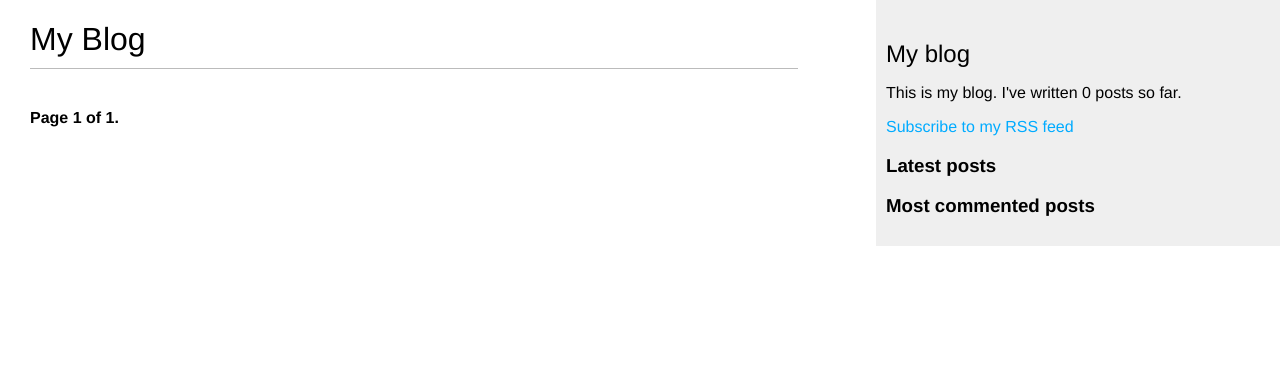
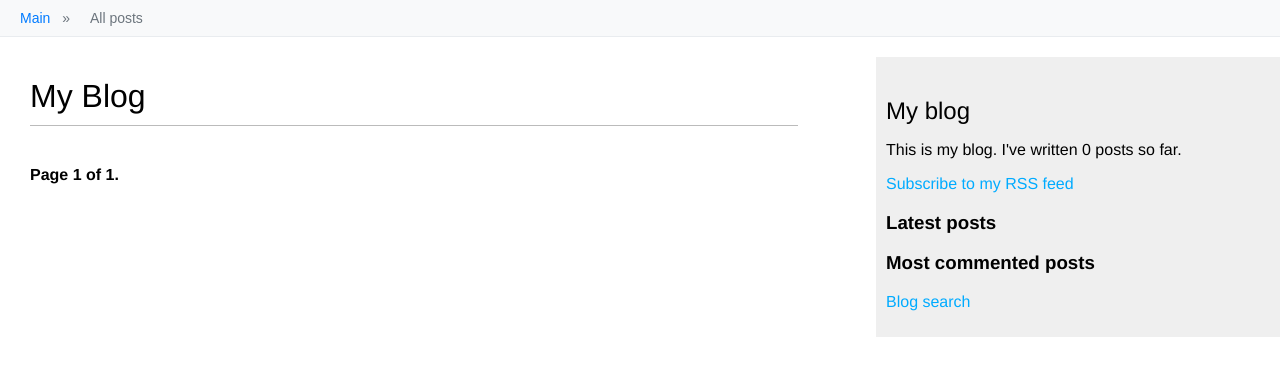
Before and after one commit to MaxAndreev27/django-blog, a Django app: page / in a window 1280 px wide. Shown: the top 376 px of the page. Run offline with Django 5.2, Linux system fonts and the light colour scheme; data that the repository does not hold is empty.

Commit message:
Add breadcrumbs

```diff
--- a/blog/views.py
+++ b/blog/views.py
@@ -16,7 +16,7 @@ def post_list(request, tag_slug=None):
         tag = get_object_or_404(Tag, slug=tag_slug)
         post_list = post_list.filter(tags__in=[tag])
     # Постраничная разбивка с 3 постами на страницу
-    paginator = Paginator(post_list, 3)
+    paginator = Paginator(post_list, 5)
     page_number = request.GET.get("page", 1)
     try:
         posts = paginator.page(page_number)
--- a/config/settings.py
+++ b/config/settings.py
@@ -66,6 +66,7 @@ MIDDLEWARE = [
     "django.contrib.auth.middleware.AuthenticationMiddleware",
     "django.contrib.messages.middleware.MessageMiddleware",
     "django.middleware.clickjacking.XFrameOptionsMiddleware",
+    # Third party midd
     # User midd
     "whitenoise.middleware.WhiteNoiseMiddleware",
 ]
--- a/static/css/blog.css
+++ b/static/css/blog.css
@@ -18,6 +18,27 @@ h1 {
 h2 {
     font-weight: normal;
     margin: 30px 0 0;
+}
+
+#header {
+    background: #f8f9fa;
+    padding: 10px 20px;
+    border-bottom: 1px solid #e9ecef;
+    margin-bottom: 20px;
+}
+
+.breadcrumbs a {
+    text-decoration: none;
+    color: #007bff;
+}
+
+.breadcrumbs a:hover {
+    text-decoration: underline;
+}
+
+.breadcrumbs span {
+    margin: 0 8px;
+    color: #6c757d;
 }
 
 #content {
--- a/templates/blog/base.html
+++ b/templates/blog/base.html
@@ -9,6 +9,13 @@
     <link href="{% static "css/blog.css" %}" rel="stylesheet">
 </head>
 <body>
+    <header id="header" style="background: #f8f9fa; padding: 10px 20px; margin-bottom: 20px; border-bottom: 1px solid #e9ecef;">
+        <nav class="breadcrumbs" style="font-family: sans-serif; font-size: 14px;">
+            <a href="{% url 'blog:post_list' %}" style="text-decoration: none; color: #007bff;">Main</a>
+            {% block breadcrumbs %}{% endblock %}
+        </nav>
+    </header>
+
     <div id="content">
         {% block content %}{% endblock %}
     </div>
@@ -29,6 +36,9 @@
                 </li>
             {% endfor %}
         </ul>
+        <p>
+            <a href="{% url "blog:post_search" %}">Blog search</a>
+        </p>
     </div>
 </body>
 </html>
--- a/templates/blog/post/list.html
+++ b/templates/blog/post/list.html
@@ -2,6 +2,11 @@
 {% load blog_tags %}
 
 {% block title %}My Blog{% endblock %}
+
+{% block breadcrumbs %}
+    <span style="margin: 0 8px; color: #6c757d;">&raquo;</span>
+    <span style="color: #6c757d;">All posts</span>
+{% endblock %}
 
 {% block content %}
     <h1>My Blog</h1>
--- a/templates/blog/post/search.html
+++ b/templates/blog/post/search.html
@@ -2,6 +2,11 @@
 {% load blog_tags %}
 
 {% block title %}Search{% endblock %}
+
+{% block breadcrumbs %}
+    <span style="margin: 0 8px; color: #6c757d;">&raquo;</span>
+    <span style="color: #6c757d;">Blog search</span>
+{% endblock %}
 
 {% block content %}
   {% if query %}
```
Also changed, not shown: templates/blog/post/detail.html (+7 -0 lines).
